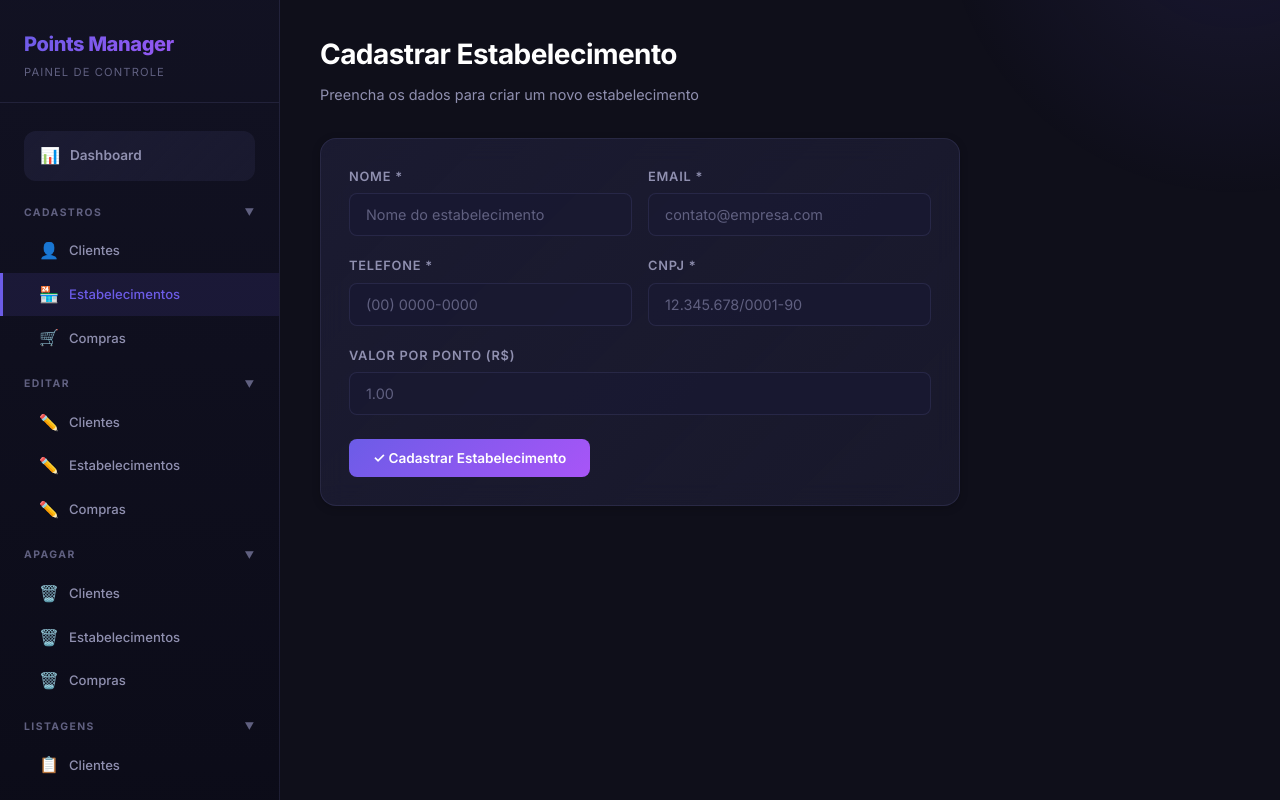
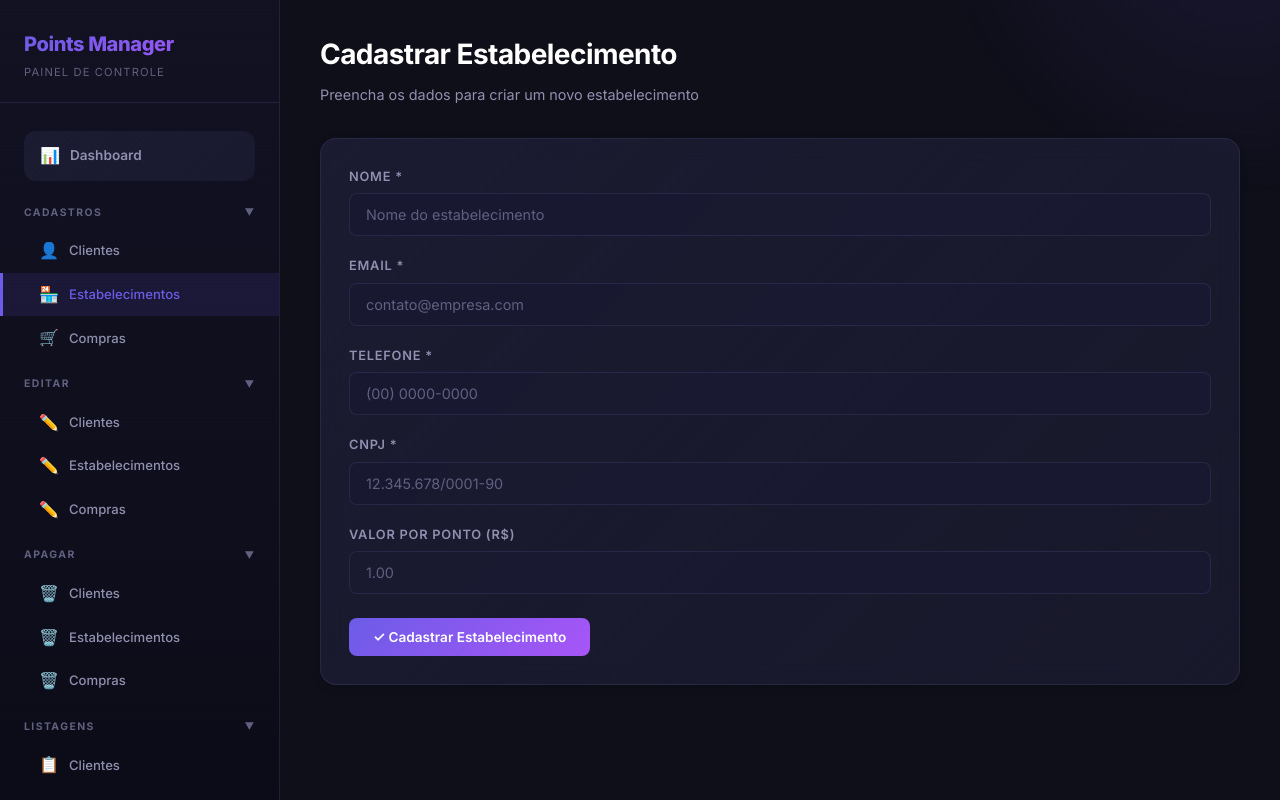
Before and after one commit to moisesmiiranda/points-back-front, a React (Vite) app: page /cadastros/estabelecimentos in a window 1280 px wide. Built offline with nearby package versions, Linux system fonts and the light colour scheme.

Commit message:
feat: enforce minimum 11-digit phone validation and simplify form layouts across client and establishment pages

```diff
--- a/src/pages/clients/ClientCreate.tsx
+++ b/src/pages/clients/ClientCreate.tsx
@@ -15,6 +15,7 @@ export default function ClientCreate() {
     if (!form.email.trim()) errs.email = 'Email é obrigatório';
     else if (!/^[^\s@]+@[^\s@]+\.[^\s@]+$/.test(form.email)) errs.email = 'Email inválido';
     if (!form.phone.trim()) errs.phone = 'Telefone é obrigatório';
+    else if (form.phone.replace(/\D/g, '').length < 11) errs.phone = 'Telefone deve ter no mínimo 11 dígitos';
     if (!form.cpf.trim()) errs.cpf = 'CPF é obrigatório';
     else if (!/^\d{3}\.?\d{3}\.?\d{3}-?\d{2}$/.test(form.cpf)) errs.cpf = 'CPF inválido (ex: 123.456.789-00)';
     setErrors(errs);
@@ -50,9 +51,8 @@ export default function ClientCreate() {
         <p>Preencha os dados para criar um novo cliente</p>
       </div>
 
-      <div className="card form-container">
+      <div className="card">
         <form onSubmit={handleSubmit}>
-          <div className="form-row">
           <div className="form-group">
             <label className="form-label">Nome *</label>
             <input
@@ -76,9 +76,7 @@ export default function ClientCreate() {
             />
             {errors.email && <div className="form-error">⚠ {errors.email}</div>}
           </div>
-          </div>
 
-          <div className="form-row">
           <div className="form-group">
             <label className="form-label">Telefone *</label>
             <input
@@ -101,7 +99,6 @@ export default function ClientCreate() {
             />
             {errors.cpf && <div className="form-error">⚠ {errors.cpf}</div>}
           </div>
-          </div>
 
           <div className="btn-group">
             <button type="submit" className="btn btn-primary" disabled={loading}>
--- a/src/pages/clients/ClientEdit.tsx
+++ b/src/pages/clients/ClientEdit.tsx
@@ -43,6 +43,7 @@ export default function ClientEdit() {
     if (!form.email.trim()) errs.email = 'Email é obrigatório';
     else if (!/^[^\s@]+@[^\s@]+\.[^\s@]+$/.test(form.email)) errs.email = 'Email inválido';
     if (!form.phone.trim()) errs.phone = 'Telefone é obrigatório';
+    else if (form.phone.replace(/\D/g, '').length < 11) errs.phone = 'Telefone deve ter no mínimo 11 dígitos';
     if (!form.cpf.trim()) errs.cpf = 'CPF é obrigatório';
     setErrors(errs);
     return Object.keys(errs).length === 0;
--- a/src/pages/establishments/EstablishmentCreate.tsx
+++ b/src/pages/establishments/EstablishmentCreate.tsx
@@ -17,6 +17,7 @@ export default function EstablishmentCreate() {
     if (!form.email.trim()) errs.email = 'Email é obrigatório';
     else if (!/^[^\s@]+@[^\s@]+\.[^\s@]+$/.test(form.email)) errs.email = 'Email inválido';
     if (!form.phone.trim()) errs.phone = 'Telefone é obrigatório';
+    else if (form.phone.replace(/\D/g, '').length < 11) errs.phone = 'Telefone deve ter no mínimo 11 dígitos';
     if (!form.cnpj.trim()) errs.cnpj = 'CNPJ é obrigatório';
     else if (!/^\d{2}\.?\d{3}\.?\d{3}\/?\d{4}-?\d{2}$/.test(form.cnpj))
       errs.cnpj = 'CNPJ inválido (ex: 12.345.678/0001-90)';
@@ -58,9 +59,8 @@ export default function EstablishmentCreate() {
         <p>Preencha os dados para criar um novo estabelecimento</p>
       </div>
 
-      <div className="card form-container">
+      <div className="card">
         <form onSubmit={handleSubmit}>
-          <div className="form-row">
           <div className="form-group">
             <label className="form-label">Nome *</label>
             <input
@@ -84,9 +84,7 @@ export default function EstablishmentCreate() {
             />
             {errors.email && <div className="form-error">⚠ {errors.email}</div>}
           </div>
-          </div>
 
-          <div className="form-row">
           <div className="form-group">
             <label className="form-label">Telefone *</label>
             <input
@@ -108,7 +106,6 @@ export default function EstablishmentCreate() {
               onChange={(e) => handleChange('cnpj', e.target.value)}
             />
             {errors.cnpj && <div className="form-error">⚠ {errors.cnpj}</div>}
-            </div>
           </div>
 
           <div className="form-group">
--- a/src/pages/establishments/EstablishmentEdit.tsx
+++ b/src/pages/establishments/EstablishmentEdit.tsx
@@ -41,6 +41,7 @@ export default function EstablishmentEdit() {
     if (!form.email.trim()) errs.email = 'Email é obrigatório';
     else if (!/^[^\s@]+@[^\s@]+\.[^\s@]+$/.test(form.email)) errs.email = 'Email inválido';
     if (!form.phone.trim()) errs.phone = 'Telefone é obrigatório';
+    else if (form.phone.replace(/\D/g, '').length < 11) errs.phone = 'Telefone deve ter no mínimo 11 dígitos';
     if (!form.cnpj.trim()) errs.cnpj = 'CNPJ é obrigatório';
     if (form.valuePerPoint !== undefined && form.valuePerPoint <= 0)
       errs.valuePerPoint = 'Valor por ponto deve ser > 0';
```
Lines whose indentation alone changed are shown as unchanged.
